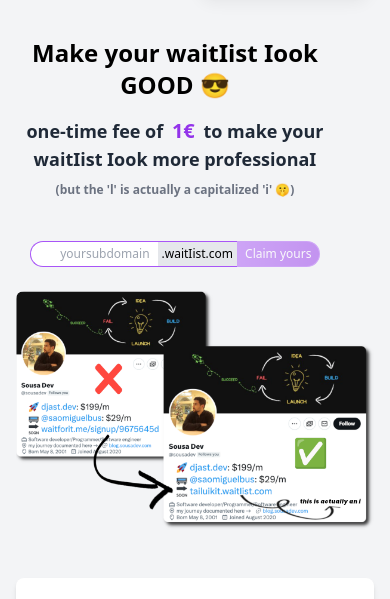
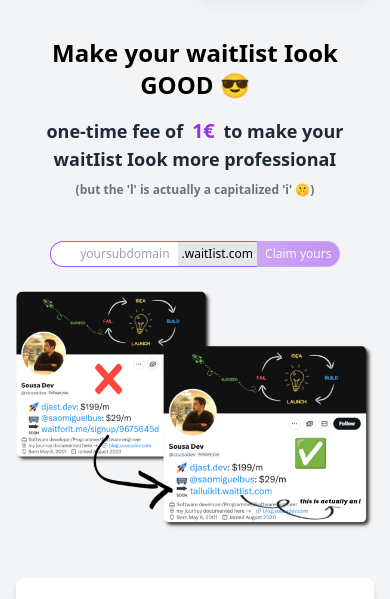
Before and after one commit to hc-sousa/waitIist.com, a plain HTML site: page index.html in a window 390 px wide. Shown: the part 59-658 px from the top of the page. Drawn offline with nearby package versions, Linux system fonts and the light colour scheme.

Commit message:
Centered hero content

```diff
--- a/index.html
+++ b/index.html
@@ -67,7 +67,7 @@
 
     <main class="container mx-auto px-4 py-6 sm:py-8">
         <section class="flex flex-col md:flex-row items-center mb-12 sm:mb-18">
-            <div class="md:w-1/2 text-center flex flex-col items-center justify-center pr-10">
+            <div class="md:w-1/2 text-center flex flex-col items-center justify-center md:pr-10">
                 <h1 class="text-2xl sm:text-4xl font-bold mb-4 sm:mb-6 md:mb-16">Make your waitIist Iook GOOD 😎</h1>
                 <p class="text-lg sm:text-2xl font-bold text-gray-800 mb-4 sm:mb-6 md:mb-10 mx-auto">
                     one-time fee of <span class="text-purple-600 hover:text-purple-700 text-xl sm:text-3xl ml-1 mr-1">1€</span> to make your waitIist Iook more professionaI
```
